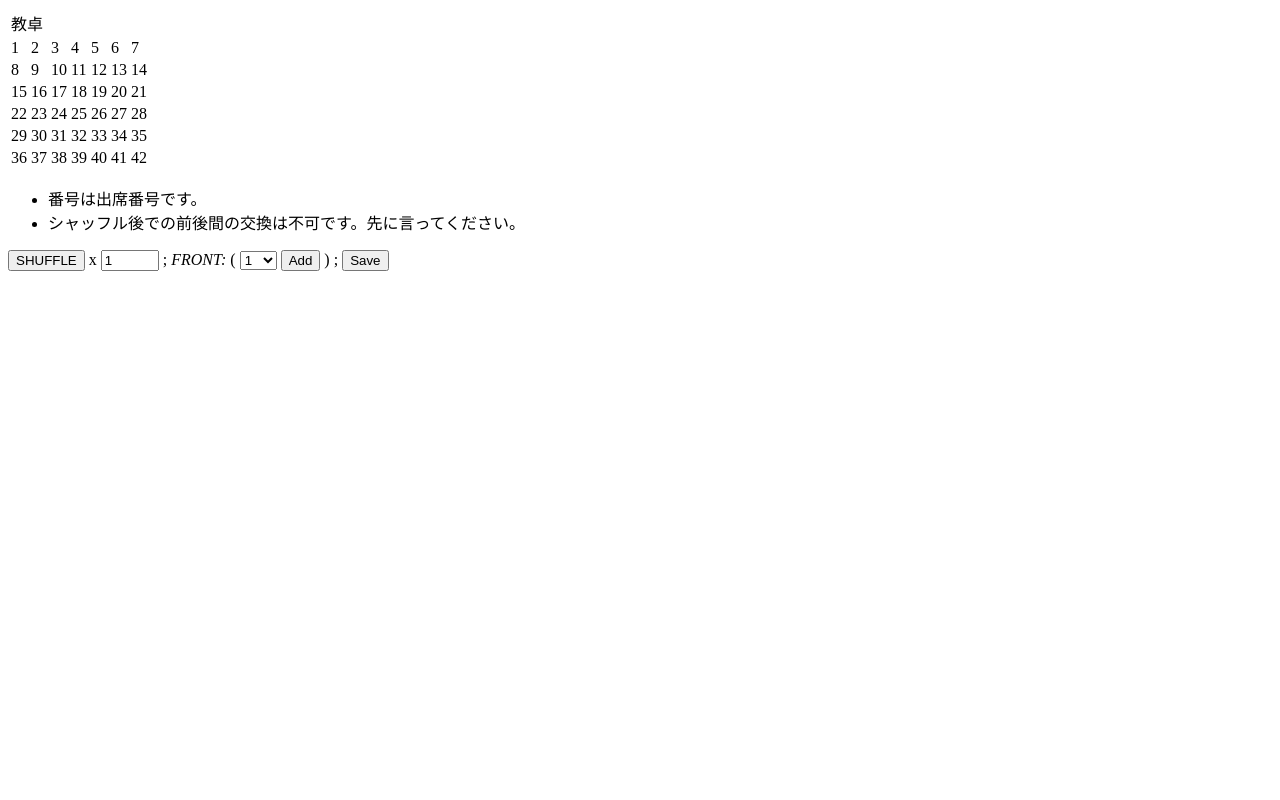
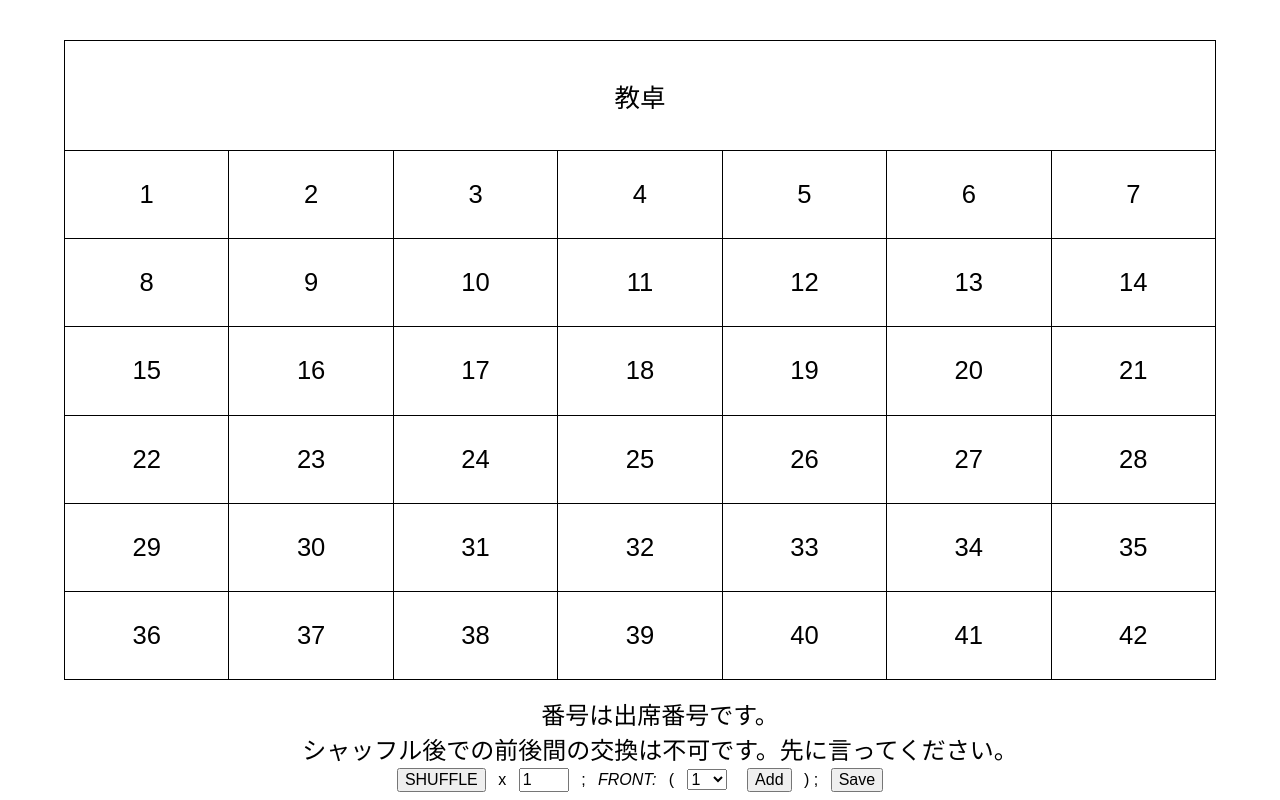
Before and after one commit to a01sa01to/Seat-Change, a website built with webpack: page index.html in a window 1280 px wide. Built offline with nearby package versions, Linux system fonts and the light colour scheme; a web font is replaced by a local one.

Commit message:
Add style.scss

```diff
--- a/css/style.scss
+++ b/css/style.scss
@@ -0,0 +1,56 @@
+@import url("./fonts/font.css");
+
+*{
+  box-sizing: border-box;
+  font-family: "Noto Sans JP", sans-serif;
+  font-size: 16px;
+  font-weight: 300;
+}
+
+html,body{
+  padding: 0;
+  margin: 0;
+}
+
+main{
+  width: 100vw;
+  height: 100vh;
+  padding: 5vh 0;
+}
+
+table{
+  width: 90vw;
+  height: 80vh;
+  margin: auto;
+  text-align: center;
+  vertical-align: middle;
+  border-collapse: collapse;
+
+  td{
+    font-size: 2vw;
+    border: #000 solid 0.5px;
+  }
+}
+
+ul {
+  text-align: center;
+  list-style: none;
+
+  li{
+    padding: 0;
+    font-size: 24px;
+  }
+}
+
+div.menu{
+  position: fixed;
+  bottom: 0px;
+  left: 0px;
+  width: 100vmax;
+  padding: 8px 16px;
+  text-align: center;
+
+  *{
+    margin: 0px 8px;
+  }
+}
```
Also changed, not shown: css/style.css, 1 other file.
